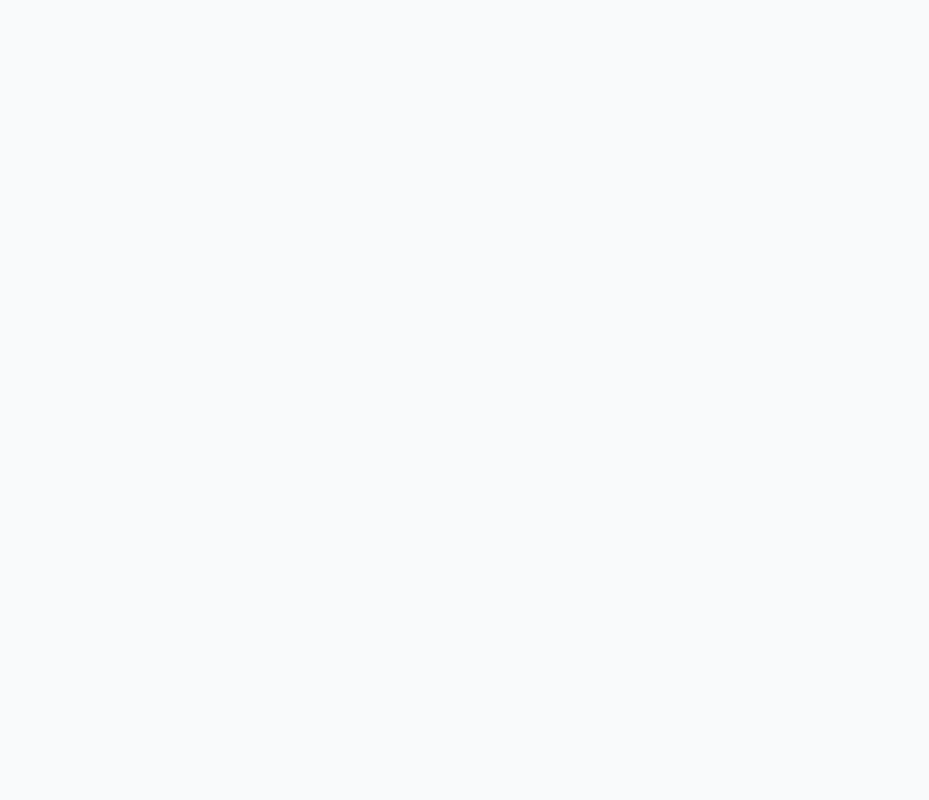
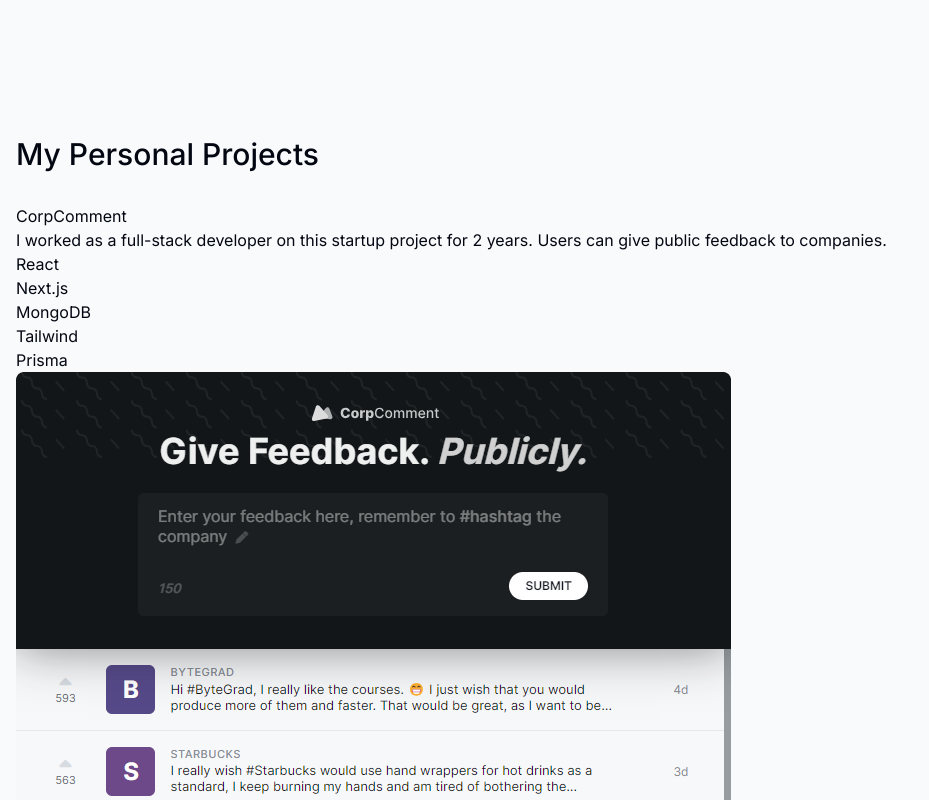
Before and after one commit to LeHoangTuanbk/simple-portfolio, a Next.js app: page / in a window 1280 px wide. Shown: the part 1160-1960 px from the top of the page, without its empty margins (0-929 px from the left). Before the commit the page ends 1296 px from the top, so only its background shows below. Built offline with nearby package versions, Linux system fonts and the light colour scheme.

Commit message:
add project dom

```diff
--- a/src/app/page.tsx
+++ b/src/app/page.tsx
@@ -1,5 +1,6 @@
 import About from "@/components/about";
 import Intro from "@/components/intro";
+import Projects from "@/components/projects";
 import SectionDivider from "@/components/section-divider";
 
 export default function Home() {
@@ -8,6 +9,7 @@ export default function Home() {
       <Intro/>
       <SectionDivider/>
       <About/>
+      <Projects/>
     </main>
   )
 }
--- /dev/null
+++ b/src/components/projects.tsx
@@ -0,0 +1,43 @@
+import React from 'react'
+import Image from 'next/image'
+import SectionHeading from './section-heading'
+import { projectsData } from '@/lib/data'
+
+export default function Projects() {
+  return (
+    <section>
+        <SectionHeading>My personal projects</SectionHeading>
+        <div>
+            {
+                projectsData.map((project, index) => (
+                    <React.Fragment key = {index}>
+                        <Project {...project} />
+                    </React.Fragment>
+                ))
+            }
+        </div>
+
+    </section>
+  )
+}
+
+type ProjectProps = (typeof projectsData)[number];
+
+function Project({
+    title,
+    description,
+    tags,
+    imageUrl }: ProjectProps ) {
+    return (
+        <section>
+            <h3>{title}</h3>
+            <p>{description}</p>
+            <ul>
+                {tags.map((tag, index) => (
+                    <li key={index}>{tag}</li>
+                ))}
+            </ul>
+            <Image src={imageUrl} alt="Project I worked on" quality={95} />
+        </section>
+    )
+}
```
